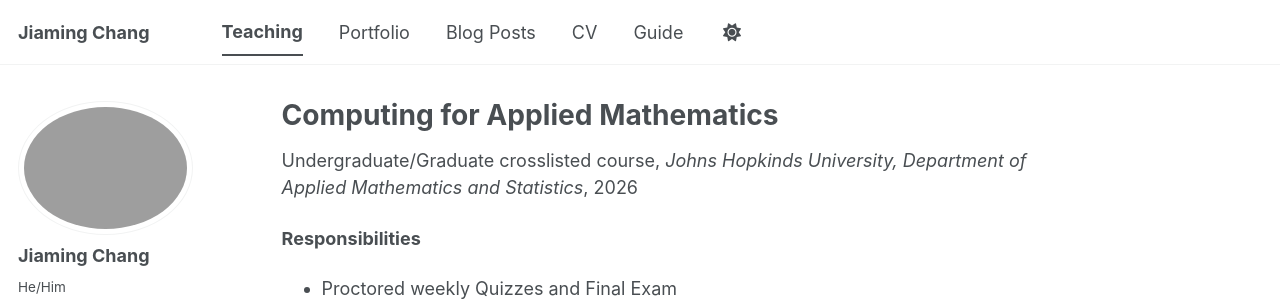
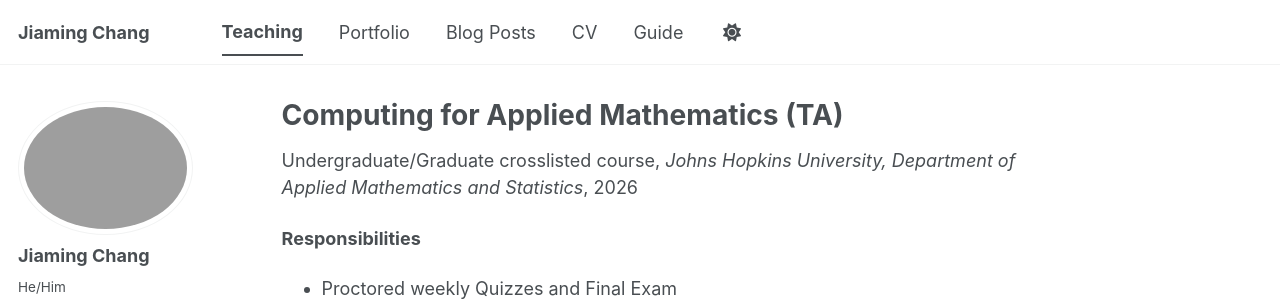
Before and after one commit to JustinTrenchcoat/JustinTrenchcoat.github.io, a Jekyll site: the page built from _teaching/2026-spring-teaching-1.md, in a window 1280 px wide and 925 px high. Shown: the top 301 px of the window. Built offline with Jekyll 4.4.1, drawn with Linux system fonts in a browser that asks for light colours; a style sheet for code colours, icons or effects is not loaded.

Commit message:
Update course title and venue details

```diff
--- a/_teaching/2026-spring-teaching-1.md
+++ b/_teaching/2026-spring-teaching-1.md
@@ -1,9 +1,9 @@
 ---
-title: "Computing for Applied Mathematics"
+title: "Computing for Applied Mathematics (TA)"
 collection: teaching
 type: "Undergraduate/Graduate crosslisted course"
 permalink: /teaching/2026-spring-teaching-1
-venue: "Johns Hopkinds University, Department of Applied Mathematics and Statistics"
+venue: "Johns Hopkins University, Department of Applied Mathematics and Statistics"
 date: 2026-01-12
 location: "Baltimore, MD, United States"
 ---
```
